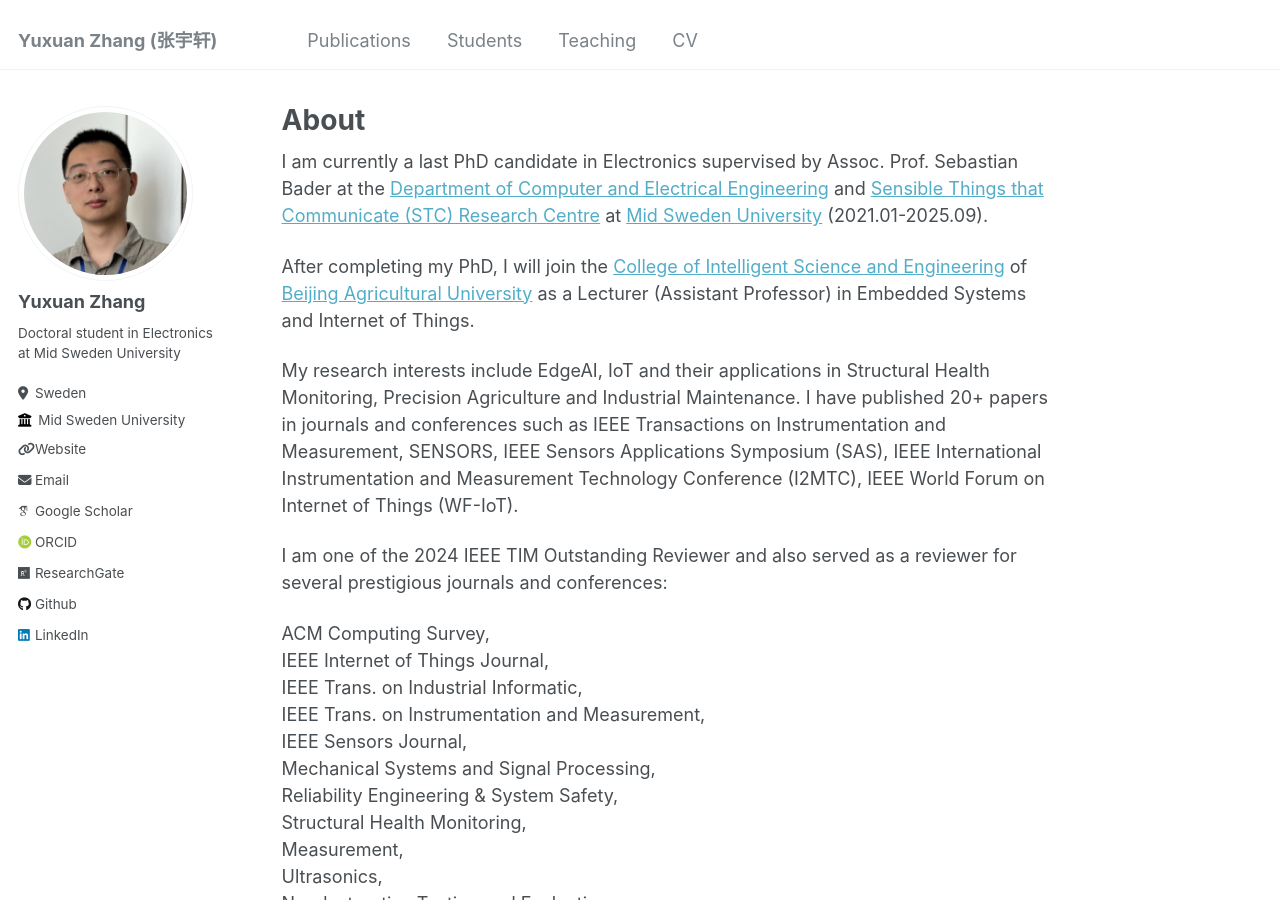
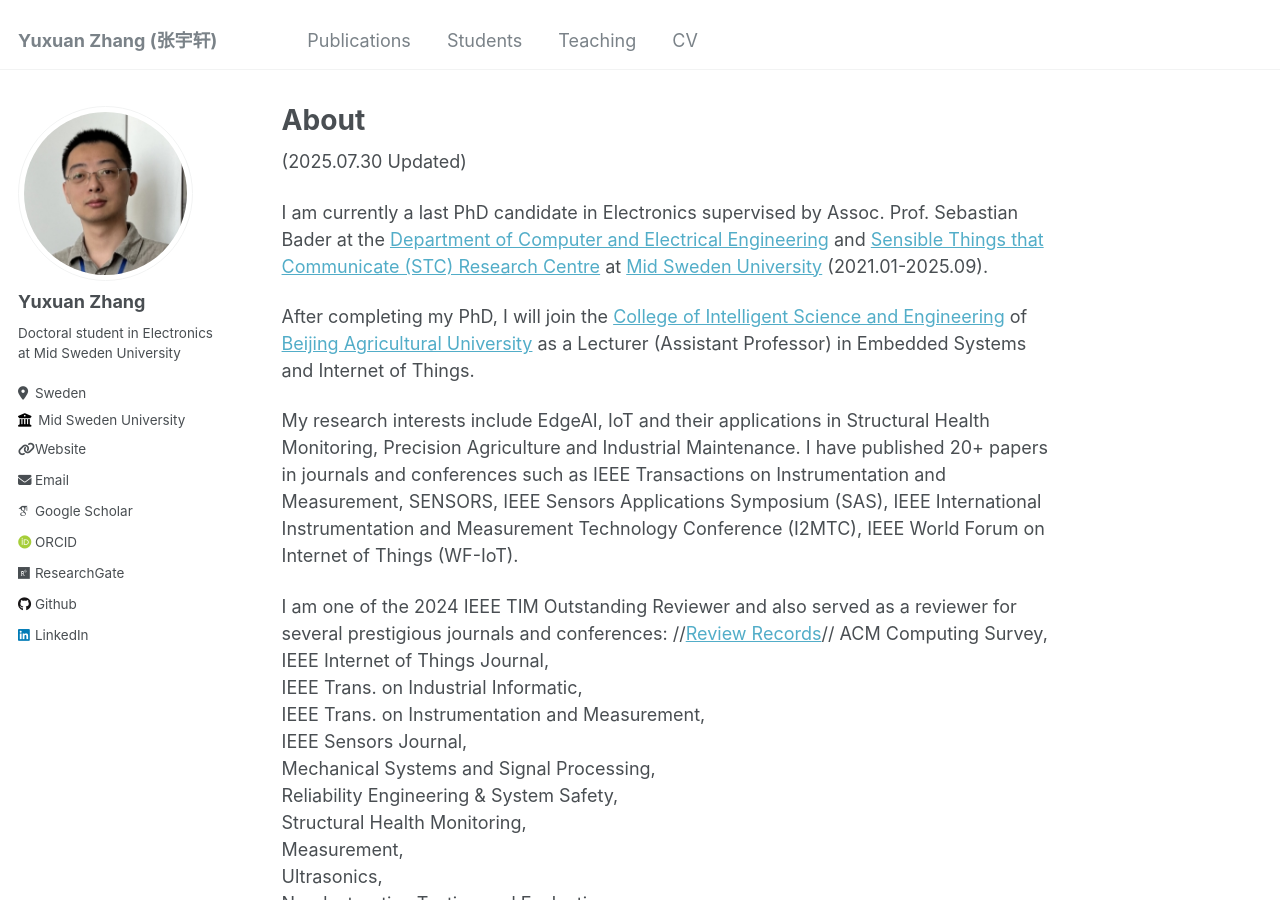
Before and after one commit to YuxuanZhang-96/YuxuanZhang-96.github.io, a Jekyll site: the page built from _pages/about.md, in a window 1280 px wide and 900 px high. Built offline with Jekyll 4.4.1, drawn with Linux system fonts in a browser that asks for light colours; some web fonts are replaced.

Commit message:
Update about.md

```diff
--- a/_pages/about.md
+++ b/_pages/about.md
@@ -6,6 +6,8 @@ redirect_from:
   - /about/
   - /about.html
 ---
+(2025.07.30 Updated)
+
 I am currently a last PhD candidate in Electronics supervised by Assoc. Prof. Sebastian Bader at the
 [Department of Computer and Electrical Engineering](https://www.miun.se/en/meet-mid-sweden-university/Organisation/departments/det/) and [Sensible Things that Communicate (STC) Research Centre](https://www.miun.se/en/Research/research-centers/stc/) at [Mid Sweden University](https://www.miun.se/en/) (2021.01-2025.09).
 
@@ -14,7 +16,7 @@ After completing my PhD, I will join the [College of Intelligent Science and Eng
 My research interests include EdgeAI, IoT and their applications in Structural Health Monitoring, Precision Agriculture and Industrial Maintenance.  I have published 20+ papers in journals and conferences such as IEEE Transactions on Instrumentation and Measurement, SENSORS, IEEE Sensors Applications Symposium (SAS), IEEE International Instrumentation and Measurement Technology Conference (I2MTC), IEEE World Forum on Internet of Things (WF-IoT).
 
 I am one of the 2024 IEEE TIM Outstanding Reviewer and also served as a reviewer for several prestigious journals and conferences:
-
+//[Review Records](https://www.webofscience.com/wos/author/record/KHC-7517-2024)//
 ACM Computing Survey, <br>
 IEEE Internet of Things Journal,  <br>
 IEEE Trans. on Industrial Informatic,  <br>
```
